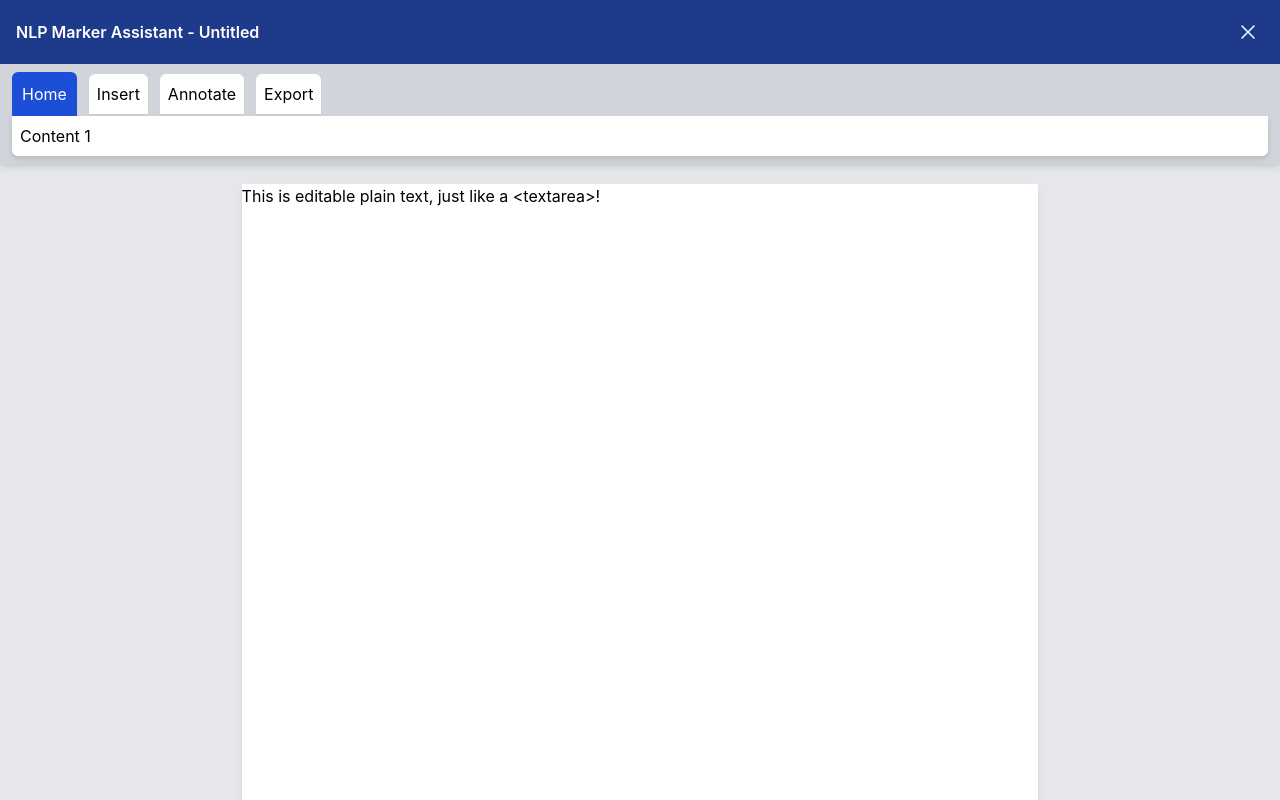
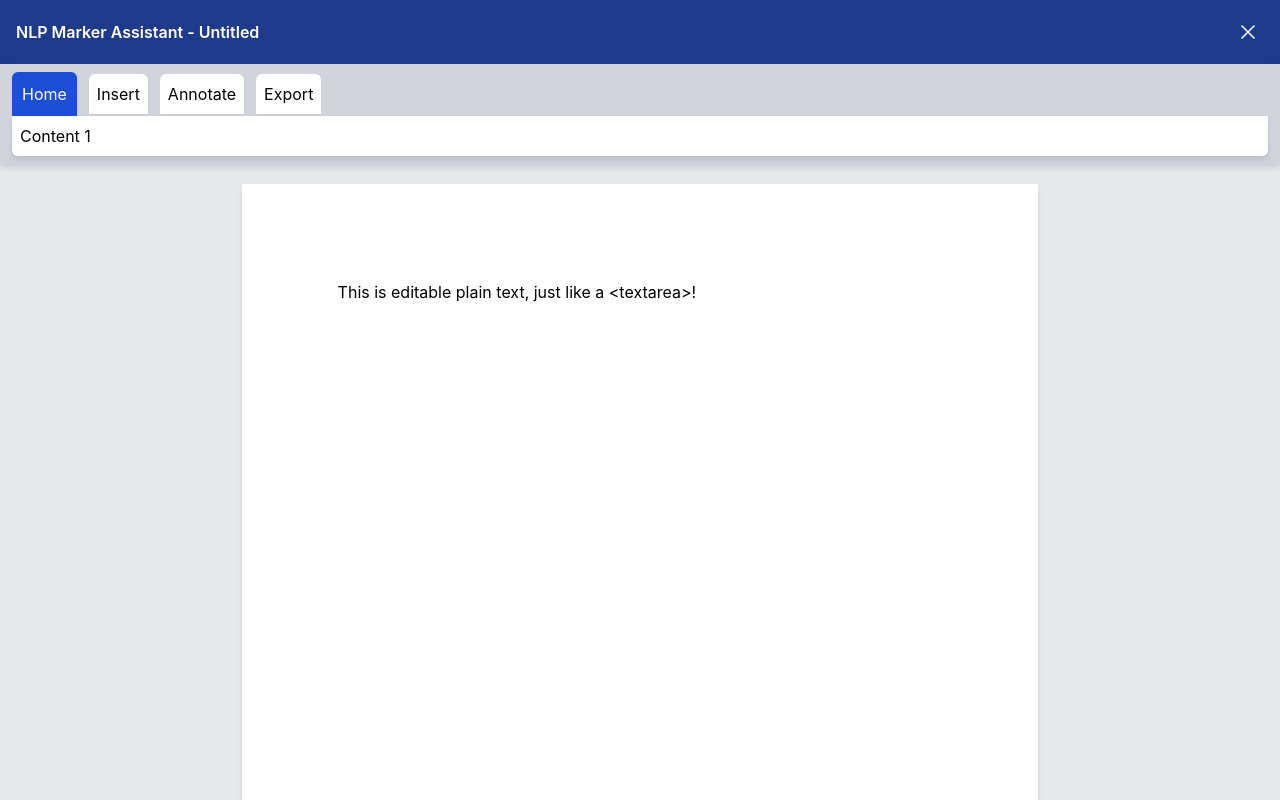
Before and after one commit to KoftaCrew/NLP-Marker-Frontend, a React (Create React App) app: page / in a window 1280 px wide. Both pictures are taken after a click on the element "New Exam". Built offline with nearby package versions, Linux system fonts and the light colour scheme.

Commit message:
[GP-23] Page plugin (#5)
* [GP-23] Page plugin

* [GP-23] Fixed a typo

* [GP-23] Cleanup

```diff
--- /dev/null
+++ b/src/constants.ts
@@ -0,0 +1 @@
+export const POINTS_TO_INCH = 72;
--- a/src/pages/editor/components/PaperEditor.tsx
+++ b/src/pages/editor/components/PaperEditor.tsx
@@ -1,14 +1,31 @@
-import { useCallback, useMemo } from "react";
+import { useCallback, useMemo, useState } from "react";
 import { createEditor, Descendant } from "slate";
 import { withHistory } from "slate-history";
 import { Editable, RenderElementProps, Slate, withReact } from "slate-react";
+import { POINTS_TO_INCH } from "../../../constants";
 import Element from "./slate/Element";
+import withPages from "./slate/withPages";
 
 const PaperEditor = () => {
+  const [value, setValue] = useState<Descendant[]>(initialValue);
+  window.doc = value;
+
   const editor = useMemo(() =>
-    withHistory(
-      withReact(
-        createEditor()
+    withReact(
+      withHistory(
+        withPages(
+          createEditor(),
+          {
+            width: 8.3 * POINTS_TO_INCH,
+            height: 11.7 * POINTS_TO_INCH,
+            padding: {
+              top: POINTS_TO_INCH,
+              bottom: POINTS_TO_INCH,
+              left: POINTS_TO_INCH,
+              right: POINTS_TO_INCH
+            }
+          }
+        )
       )
     )
   , []);
@@ -17,7 +34,7 @@ const PaperEditor = () => {
   return (
     <div className='flex flex-col items-center bg-gray-200 h-full overflow-y-auto'>
       <div>
-        <Slate editor={editor} value={initialValue}>
+        <Slate editor={editor} value={value} onChange={setValue}>
           <Editable placeholder='hi' renderElement={renderElement}/>
         </Slate>
       </div>
@@ -28,6 +45,14 @@ const PaperEditor = () => {
 const initialValue: Descendant[] = [
   {
     type: 'page',
+    width: 8.3 * POINTS_TO_INCH,
+    height: 11.7 * POINTS_TO_INCH,
+    padding: {
+      top: POINTS_TO_INCH,
+      bottom: POINTS_TO_INCH,
+      left: POINTS_TO_INCH,
+      right: POINTS_TO_INCH
+    },
     children: [
       {
         type: 'paragraph',
--- a/src/pages/editor/components/PaperPage.tsx
+++ /dev/null
@@ -1,24 +0,0 @@
-import { useSelector } from "react-redux";
-
-import { selectOpenFile } from "../../../store/OpenFileSlice";
-
-interface PaperPageProps {
-  children: React.ReactNode[];
-}
-
-const PaperPage = ( {children}: PaperPageProps ) => {
-  const openFileSelector = useSelector(selectOpenFile);
-
-  return (
-    <div
-      className='bg-white shadow-md m-5'
-      style={{
-        width: `${openFileSelector?.data.width}pt`,
-        aspectRatio: openFileSelector?.data.aspectRatio
-      }}>
-      {children}
-    </div>
-  );
-};
-
-export default PaperPage;
--- a/src/pages/editor/components/slate/Element.tsx
+++ b/src/pages/editor/components/slate/Element.tsx
@@ -1,10 +1,16 @@
 import { RenderElementProps } from "slate-react";
-import PaperPage from "../PaperPage";
+import PaperPage from "./custom-renderers/PaperPage";
 
 const Element = ({ attributes, children, element }: RenderElementProps) => {
   switch (element.type) {
   case 'page':
-    return <PaperPage>{children}</PaperPage>;
+    return (
+      <PaperPage
+        {...element}
+        {...attributes}>
+        {children}
+      </PaperPage>
+    );
   default:
     return <p {...attributes}>{children}</p>;
   }
--- /dev/null
+++ b/src/pages/editor/components/slate/custom-renderers/PaperPage.tsx
@@ -0,0 +1,29 @@
+import React from "react";
+import { ElementAttributes, PaddingProps } from "../slate-types";
+
+interface PaperPageProps {
+  children: React.ReactNode[];
+  width: number;
+  height: number;
+  padding?: PaddingProps;
+}
+
+const PaperPage = React.forwardRef<HTMLDivElement, PaperPageProps & ElementAttributes>(
+  ({ children, width, height, padding, ...props }, ref) => {
+    return (
+      <div
+        {...props}
+        ref={ref}
+        className='bg-white shadow-md m-5'
+        style={{
+          width: `${width}pt`,
+          height: `${height}pt`,
+          padding: `${padding?.top || 0}pt ${padding?.right || 0}pt ${padding?.bottom || 0}pt ${padding?.left || 0}pt`
+        }}>
+        {children}
+      </div>
+    );
+  }
+);
+
+export default PaperPage;
--- a/src/pages/editor/components/slate/slate-types.d.ts
+++ b/src/pages/editor/components/slate/slate-types.d.ts
@@ -4,6 +4,7 @@ import {
 } from 'slate';
 import { ReactEditor } from 'slate-react';
 import { HistoryEditor } from 'slate-history';
+import { PagedEditor } from './withPages';
 
 export type BlockQuoteElement = {
   type: 'block-quote'
@@ -68,7 +69,20 @@ export type TitleElement = { type: 'title'; children: Descendant[] }
 
 export type VideoElement = { type: 'video'; url: string; children: EmptyText[] }
 
-export type PageElement = { type: 'page'; children: Descendant[] }
+export type PageElement = {
+  type: 'page';
+  children: Descendant[];
+  width: number;
+  height: number;
+  padding: PaddingProps;
+}
+
+export interface PaddingProps {
+  left?: number;
+  right?: number;
+  top?: number;
+  bottom?: number;
+}
 
 type CustomElement =
   | BlockQuoteElement
@@ -100,7 +114,7 @@ export type EmptyText = {
   text: string
 }
 
-export type CustomEditor = BaseEditor & ReactEditor & HistoryEditor
+export type CustomEditor = BaseEditor & ReactEditor & HistoryEditor & PagedEditor
 
 declare module 'slate' {
   interface CustomTypes {
@@ -109,3 +123,16 @@ declare module 'slate' {
     Text: CustomText | EmptyText
   }
 }
+
+declare global {
+  interface Window {
+    doc: Descendant[]
+  }
+}
+
+interface ElementAttributes {
+  'data-slate-node': 'element';
+  'data-slate-inline'?: true;
+  'data-slate-void'?: true;
+  dir?: 'rtl';
+}
--- /dev/null
+++ b/src/pages/editor/components/slate/withPages.ts
@@ -0,0 +1,108 @@
+import { Editor, Node, Element, Transforms } from "slate";
+import { ReactEditor } from "slate-react";
+import { PaddingProps, PageElement } from "./slate-types";
+
+export interface PagedEditor {
+  height: number;
+  width: number;
+  padding?: PaddingProps;
+}
+
+const withPages = (editor: Editor, options: PagedEditor): Editor => {
+  editor.width = options.width;
+  editor.height = options.height;
+  editor.padding = options.padding || { left: 0, right: 0, top: 0, bottom: 0 };
+  const { normalizeNode, width, height, padding } = editor;
+
+  editor.normalizeNode = entry => {
+    const [node, path] = entry;
+
+    // Enforce all elements in the editor to be wrapped in a page element.
+    if (Editor.isEditor(node)) {
+      for (const [child, childPath] of Node.children(editor, path)) {
+        if (Element.isElement(child)) {
+          if (child.type !== "page") {
+            Transforms.wrapNodes(
+              editor,
+              {
+                type: "page",
+                children: [],
+                height: height,
+                width: width,
+                padding: padding
+              }, { at: childPath }
+            );
+            return normalizeNode(entry);
+          }
+        }
+      }
+    }
+
+    if (Element.isElement(node) && node.type === "page") {
+      if (node.width !== width) {
+        Transforms.setNodes(
+          editor,
+          { width: width },
+          { at: path }
+        );
+        return normalizeNode(entry);
+      }
+
+      if (node.height !== height) {
+        Transforms.setNodes(
+          editor,
+          { height: height },
+          { at: path }
+        );
+        return normalizeNode(entry);
+      }
+
+      let renderedNode;
+      // Fail if not rendered.
+      try {
+        renderedNode = ReactEditor.toDOMNode(editor, node);
+      }
+      catch (e) {
+        return;
+      }
+      const style = window.getComputedStyle(renderedNode);
+      const computedHeight = renderedNode.offsetHeight;
+      const pagePadding = parseFloat(style.paddingTop) + parseFloat(style.paddingBottom);
+
+      const renderedNodeHeight = computedHeight - pagePadding;
+
+      let childrenHeight = 0;
+      for (const [child] of Node.children(editor, path)) {
+        if (Element.isElement(child)) {
+          try{
+            const renderedChild = ReactEditor.toDOMNode(editor, child);
+
+            const renderedChildHeight = renderedChild.offsetHeight;
+            childrenHeight += renderedChildHeight;
+          } catch (e) { /* Skip if not rendered */ }
+        }
+      }
+
+      if (childrenHeight > renderedNodeHeight) {
+        const newPage: PageElement = {
+          type: "page",
+          children: [],
+          height: height,
+          width: width,
+          padding: padding
+        };
+
+        Transforms.liftNodes(editor);
+        Transforms.splitNodes(editor);
+        Transforms.wrapNodes(editor, newPage);
+        return;
+      }
+    }
+
+    return normalizeNode(entry);
+  };
+
+  return editor;
+};
+
+export default withPages;
--- a/src/store/OpenFileSlice.ts
+++ b/src/store/OpenFileSlice.ts
@@ -4,6 +4,7 @@ import FileMetaData from '../data/FileMetaData';
 import { RootState } from './Store';
 import { Nullable } from '../utils/Types';
 import { ExamData } from '../data/ExamData';
+import { POINTS_TO_INCH } from '../constants';
 
 export interface OpenFileState {
   fileMetaData: FileMetaData;
@@ -20,7 +21,7 @@ export const openFileSlice = createSlice({
       return {
         fileMetaData: action.payload,
         data: {
-          width: 8.3 * 72,
+          width: 8.3 * POINTS_TO_INCH,
           aspectRatio: 8.3 / 11.7,
           questions: [{question: 'test', modelAnswer: '', answers: []}]
         }
--- a/tsconfig.json
+++ b/tsconfig.json
@@ -1,6 +1,6 @@
 {
   "compilerOptions": {
-    "target": "es5",
+    "target": "ES2018",
     "lib": [
       "dom",
       "dom.iterable",
```
Also changed, not shown: src/store/HistorySlice.ts (+9 -9 lines).
